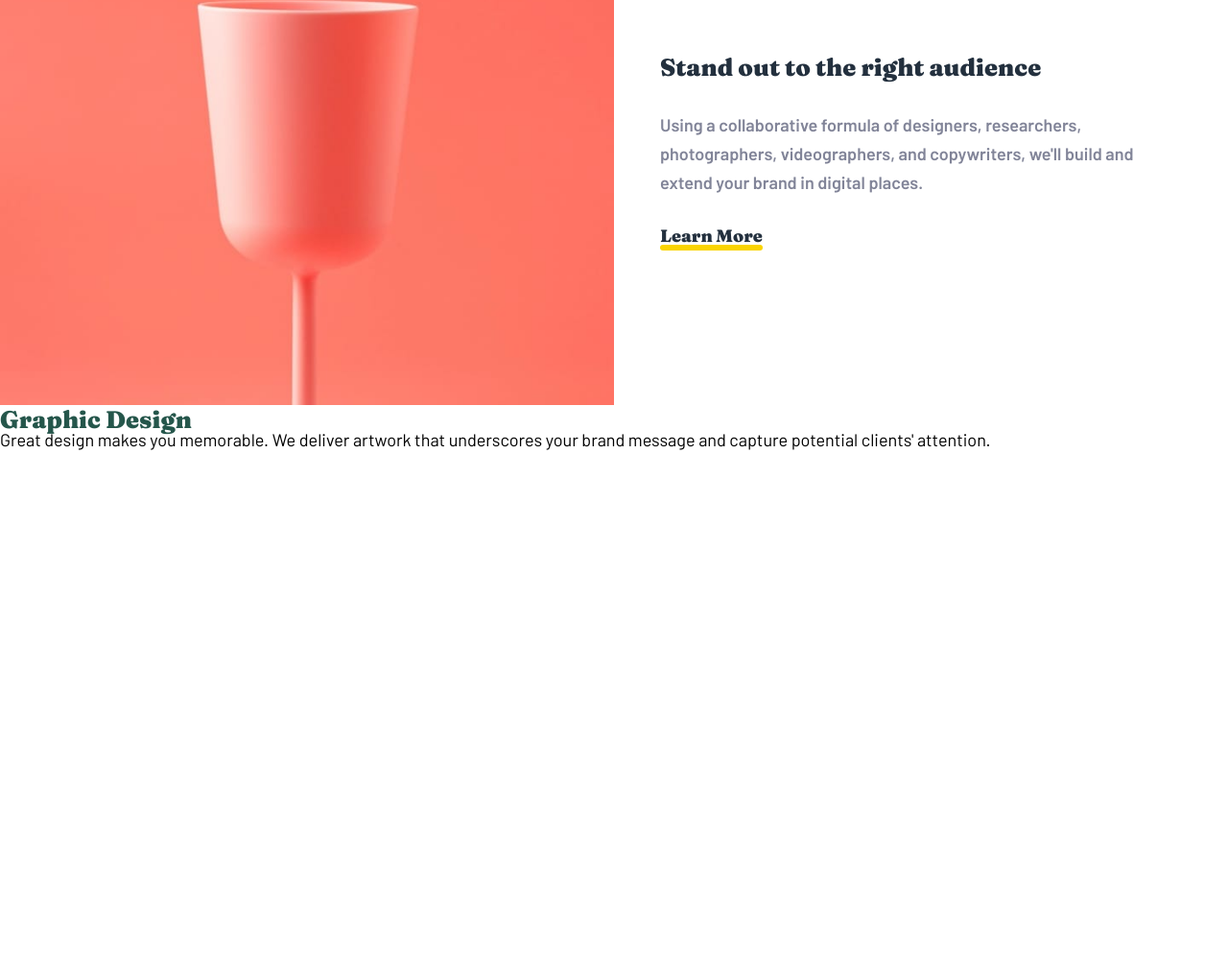
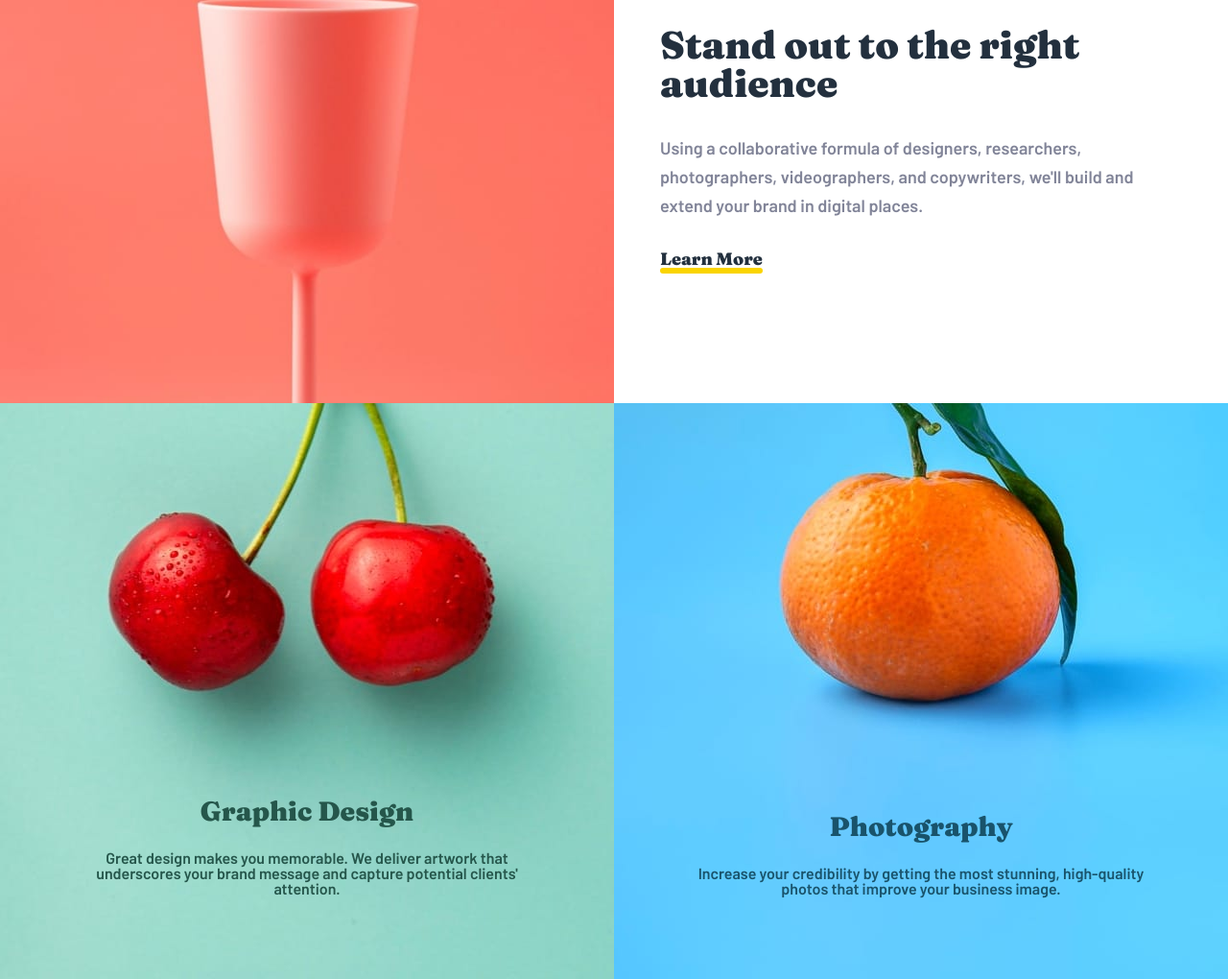
Before and after one commit to antoinel74/Sunnyside-Agency, a plain HTML site: page index.html in a window 1280 px wide. Shown: the part 1127-2147 px from the top of the page at 96% size. Before the commit the page ends 1596 px from the top, so only its background shows below. Drawn offline with Linux system fonts and the light colour scheme.

Commit message:
services done

```diff
--- a/assets/scss/base/_typography.scss
+++ b/assets/scss/base/_typography.scss
@@ -18,14 +18,14 @@ body {
 .headerimg {
   font-family: $special;
   font-weight: $ultrabold;
-  font-size: 2em;
+  font-size: 2.2em;
   text-transform: uppercase;
 }
 
 .products_title {
   font-family: $special;
   font-weight: $ultrabold;
-  font-size: 1.4em;
+  font-size: 40px;
   text-align: center;
   color: $desablue;
   padding: 24px 48px;
@@ -34,8 +34,14 @@ body {
 .services_title {
   font-family: $special;
   font-weight: $ultrabold;
-  font-size: 1.4em;
-  color: $darkcyan;
+  font-size: 28px;
+}
+.services_details {
+  font-family: $text;
+  font-weight: $bold;
+  font-size: 16px;
+  display: inline-block;
+  vertical-align: bottom;
 }
 
 @media (min-width: 768px) {
--- a/assets/scss/layouts/__layout-dir.scss
+++ b/assets/scss/layouts/__layout-dir.scss
@@ -1,3 +1,4 @@
 @import "navbar";
 @import "header";
 @import "products";
+@import "services";
--- a/assets/scss/layouts/_products.scss
+++ b/assets/scss/layouts/_products.scss
@@ -18,6 +18,7 @@
     width: 100%;
     height: auto;
     figure {
+      display: flex;
       img {
         width: 100%;
         max-height: 50%;
@@ -48,7 +49,7 @@
       .products_details {
         padding: 8px 8px;
         font-weight: $bold;
-        font-size: 0.8em;
+        font-size: 18px;
         color: $darkgrayblue;
         line-height: $lineh;
         margin-bottom: 24px;
--- a/assets/scss/layouts/_services.scss
+++ b/assets/scss/layouts/_services.scss
@@ -0,0 +1,37 @@
+.services {
+  @include flexCenter;
+  width: 100%;
+  .graphic {
+    @include flexCenter;
+    flex-direction: column;
+    justify-content: flex-end;
+    text-align: center;
+    width: 100%;
+    height: 600px;
+    background: url("../../assets/images/photos/image-graphic-design.jpg");
+    background-size: cover;
+    background-position: center;
+    padding-bottom: 59px;
+    color: $darkcyan;
+  }
+  .photography {
+    @extend .graphic;
+    background: url("../../assets/images/photos/image-photography.jpg");
+    background-size: cover;
+    background-position: center;
+    color: $darkblue;
+  }
+  .services_details {
+    padding: 27px 82px;
+  }
+}
+
+@media (max-width: 868px) {
+  .services {
+    flex-direction: column;
+    .services_details {
+      padding: 24px 24px 0px 24px;
+      line-height: 27px;
+    }
+  }
+}
--- a/index.html
+++ b/index.html
@@ -108,7 +108,13 @@
             attention.
           </p>
         </div>
-        <div class="photography"></div>
+        <div class="photography">
+          <h2 class="services_title">Photography</h2>
+          <p class="services_details">
+            Increase your credibility by getting the most stunning, high-quality
+            photos that improve your business image.
+          </p>
+        </div>
       </section>
     </main>
     <script src="assets/scripts/navbar.js"></script>
```
Also changed, not shown: assets/scss/style.css, 1 other file.
